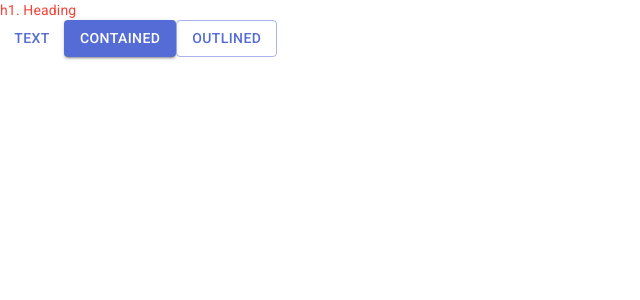
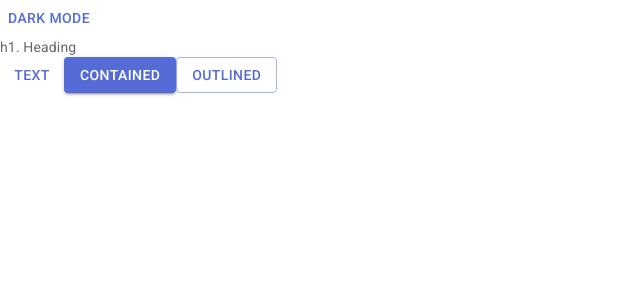
Before and after one commit to hatran216004/trello-ui, a React (Vite) app: page / in a window 1280 px wide. Shown: the top 300 px of the page, without its empty margins (0-640 px from the left). Built offline with nearby package versions, Linux system fonts and the light colour scheme.

Commit message:
Dark Mode & Light Mode #1

```diff
--- a/src/App.jsx
+++ b/src/App.jsx
@@ -1,9 +1,24 @@
 import Button from '@mui/material/Button'
 import Typography from '@mui/material/Typography'
+import { useColorScheme } from '@mui/material/styles'
+
+function ModeToggle() {
+  const { mode, setMode } = useColorScheme()
+  return (
+    <Button
+      onClick={() => {
+        setMode(mode === 'light' ? 'dark' : 'light')
+      }}
+    >
+      {mode === 'light' ? 'Dark Mode' : 'Light Mode'}
+    </Button>
+  )
+}
 
 function App() {
   return (
     <>
+      <ModeToggle />
       <Typography variant="body2" color="text.secondary">
         h1. Heading
       </Typography>
--- a/src/main.jsx
+++ b/src/main.jsx
@@ -3,14 +3,14 @@
 import ReactDOM from 'react-dom/client'
 import App from './App.jsx'
 import CssBaseline from '@mui/material/CssBaseline'
-import { ThemeProvider } from '@mui/material/styles'
+import { Experimental_CssVarsProvider as CssVarsProvider } from '@mui/material/styles'
 import theme from './theme'
 
 ReactDOM.createRoot(document.getElementById('root')).render(
   // <React.StrictMode>
-  <ThemeProvider theme={theme}>
+  <CssVarsProvider theme={theme}>
     <CssBaseline />
     <App />
-  </ThemeProvider>
+  </CssVarsProvider>
   // </React.StrictMode>
 )
--- a/src/theme.js
+++ b/src/theme.js
@@ -1,20 +1,21 @@
-import { createTheme } from '@mui/material/styles'
-import { red } from '@mui/material/colors'
+import { experimental_extendTheme as extendTheme } from '@mui/material/styles'
 
 // Create a theme instance.
-const theme = createTheme({
-  palette: {
-    primary: {
-      main: '#556cd6'
+const theme = extendTheme({
+  colorSchemes: {
+    light: {
+      palette: {
+        primary: {
+          main: '#556cd6'
+        }
+      }
     },
-    secondary: {
-      main: '#19857b'
-    },
-    error: {
-      main: red.A400
-    },
-    text: {
-      secondary: red[500]
+    dark: {
+      palette: {
+        primary: {
+          main: '#fff'
+        }
+      }
     }
   }
 })
```
